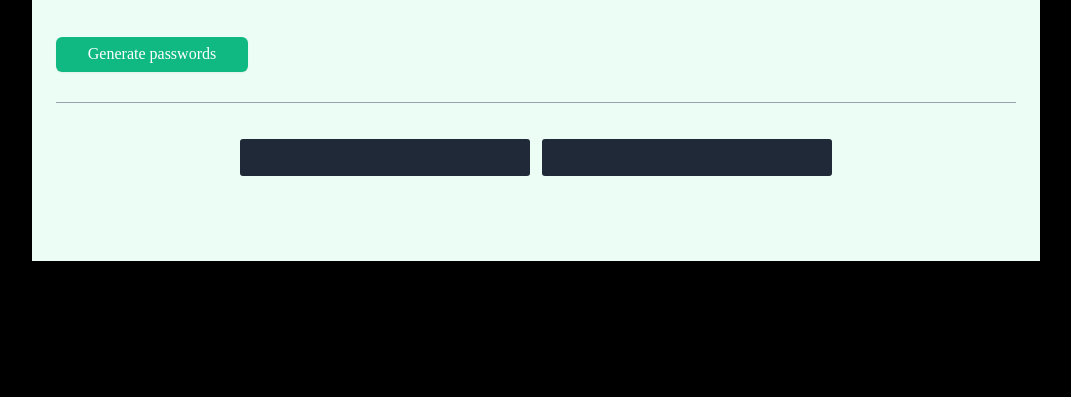
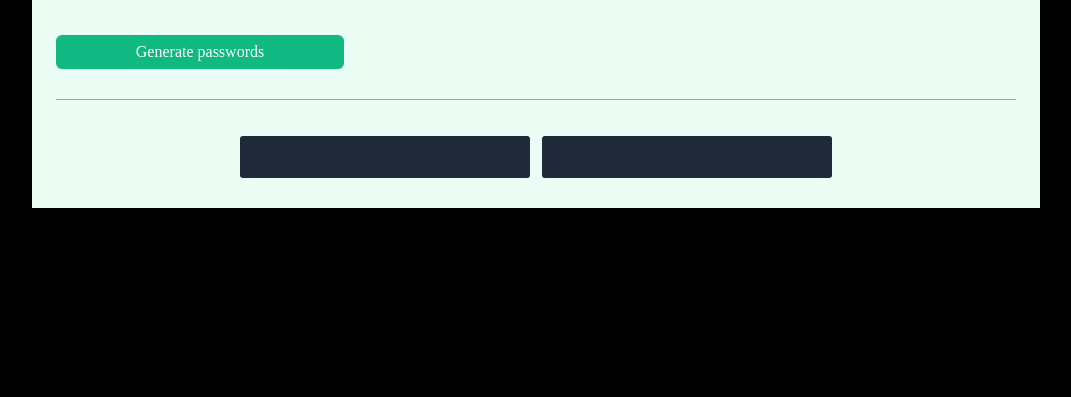
Before and after one commit to acsolis896/PasswordGenerator, a plain HTML site: page index.html in a window 1280 px wide. Shown: the part 403-800 px from the top of the page, without its empty margins (104-1175 px from the left). Drawn offline with nearby package versions, Linux system fonts and the light colour scheme.

Commit message:
Updating CSS

```diff
--- a/index.css
+++ b/index.css
@@ -9,7 +9,7 @@ body {
     background-color: #ECFDF5;
     padding: 1.5rem;
     width: 75%;
-    height: 60vh;
+    /* height: 60vh; */
     margin: auto;
     display: flex;
     flex-direction: column;
@@ -44,7 +44,7 @@ button {
     padding: 8px 12px;
     font-size: 1em;
     margin-top: 40px;
-    width: 20%;
+    width: 30%;
 }
 
 #bottom {
@@ -60,7 +60,7 @@ button {
 .passwords {
     background-color: #1F2937;
     width: 30%;
-    height: 35px;
+    height: 2.5em;
     border-radius: 3px;
     margin: 6px;
     font-size: 1em;
```
